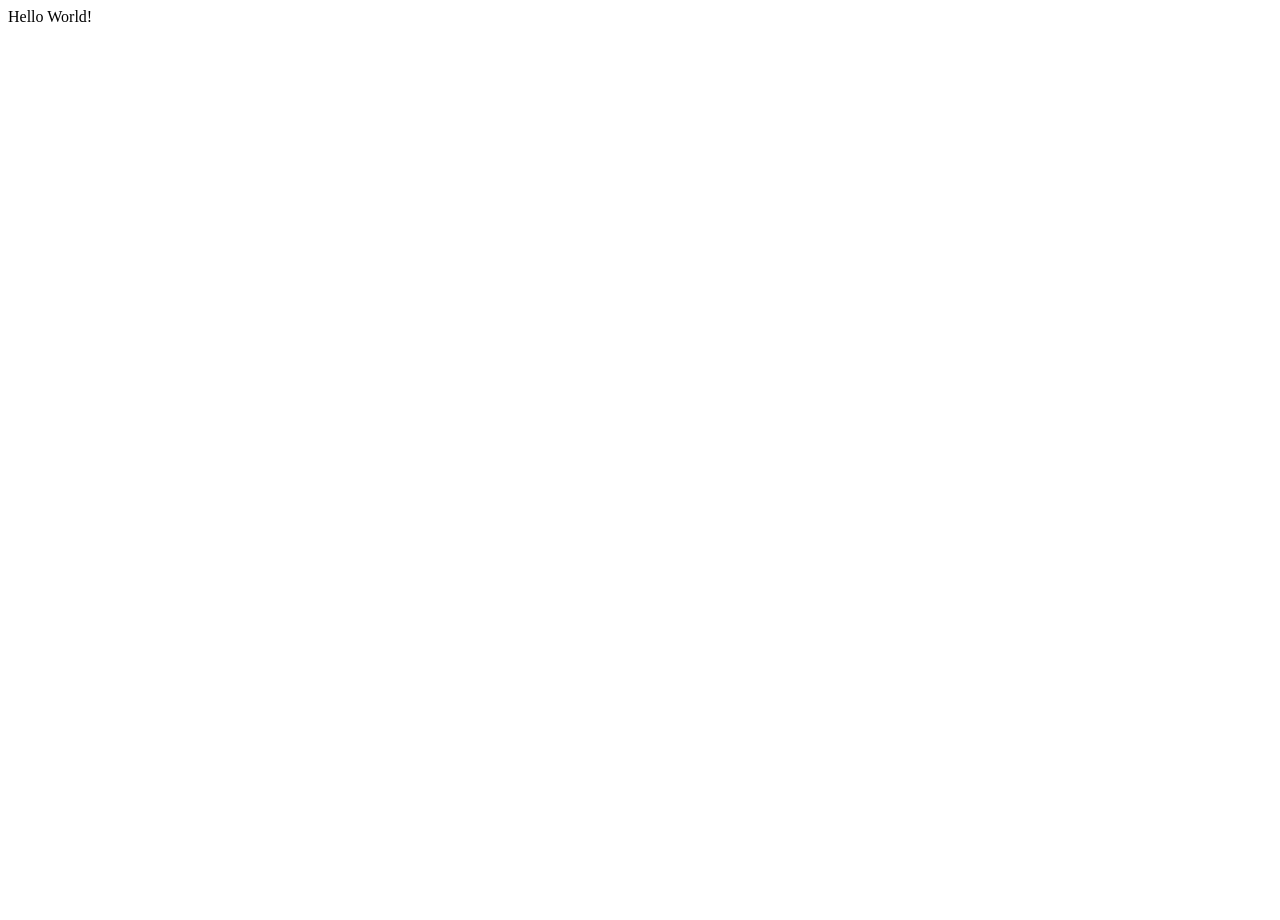
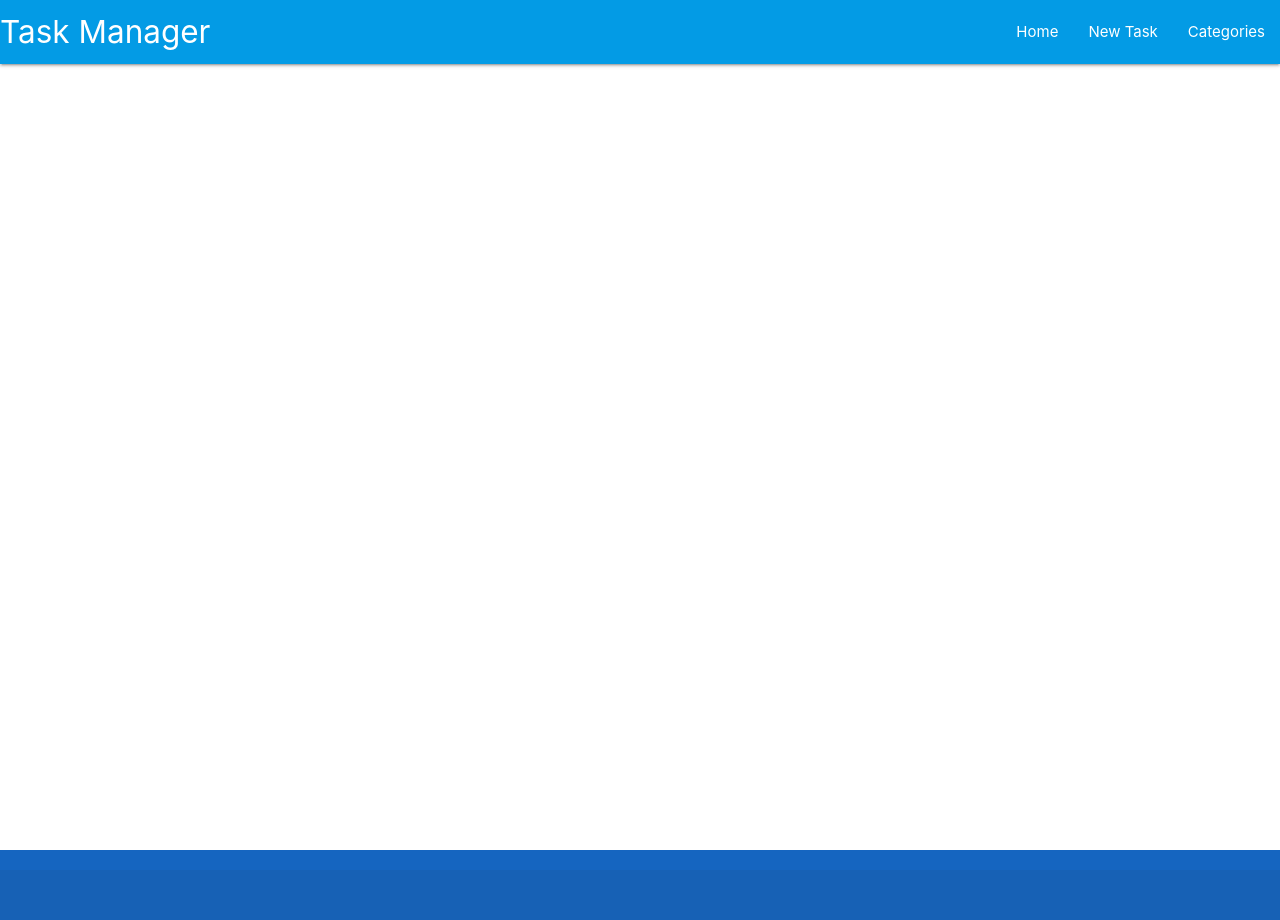
Before and after one commit to Sniffy2019/Hardware-store, a Flask app: page / in a window 1280 px wide. Before the commit the page is almost empty. Run offline with Flask 3, Linux system fonts and the light colour scheme.

Commit message:
changes to files

```diff
--- a/hardware/templates/base.html
+++ b/hardware/templates/base.html
@@ -1,14 +1,56 @@
 <!DOCTYPE html>
 <html lang="en">
 <head>
+
     <meta charset="UTF-8">
     <meta http-equiv="X-UA-Compatible" content="IE=edge">
     <meta name="viewport" content="width=device-width, initial-scale=1.0">
-    <title>Hardware Store</title>
+    <link rel="stylesheet" href="https://cdnjs.cloudflare.com/ajax/libs/font-awesome/5.15.3/css/all.min.css"
+        integrity="sha512-iBBXm8fW90+nuLcSKlbmrPcLa0OT92xO1BIsZ+ywDWZCvqsWgccV3gFoRBv0z+8dLJgyAHIhR35VZc2oM/gI1w=="
+        crossorigin="anonymous" referrerpolicy="no-referrer">
+    <link rel="stylesheet" href="https://cdnjs.cloudflare.com/ajax/libs/materialize/1.0.0/css/materialize.min.css"
+        type="text/css">
+    <link rel="stylesheet" href="{{ url_for('static', filename='css/style.css') }}" type="text/css">
+    <title>Task Manager</title>
 </head>
+
 <body>
 
-    Hello World!
+    <header>
+        <!-- top navbar -->
+        <nav class="light-blue darken-1">
+            <div class="nav-wrapper">
+            <a href="{{ url_for('home') }}" class="brand-logo">Task Manager</a>
+            <a href="#" data-target="mobile-demo" class="sidenav-trigger"><i class="fas fa-bars"></i></a>
+            <ul class="right hide-on-med-and-down">
+                <li><a href="{{ url_for('home') }}">Home</a></li>
+                <li><a href="">New Task</a></li>
+                <li><a href="">Categories</a></li>
+            </ul>
+            </div>
+        </nav>
+
+        <!-- mobile sidenav -->
+        <ul class="sidenav" id="mobile-demo">
+            <li><a href="{{ url_for('home') }}">Home</a></li>
+            <li><a href="">Hardware</a></li>
+            <li><a href="">Categories</a></li>
+        </ul>
+    </header>
+
+    <main class="container">
+        {% block content %}
+        {% endblock %}
+    </main>
+
+    <footer class="page-footer blue darken-3">
+        <div class="footer-copyright">
+
+        </div>
+    </footer>
+
+    <script src="https://cdnjs.cloudflare.com/ajax/libs/materialize/1.0.0/js/materialize.min.js"></script>
+    <script src="{{ url_for('static', filename='js/script.js') }}"></script>
 
 </body>
 </html>
--- /dev/null
+++ b/hardware/templates/shop.html
@@ -0,0 +1,6 @@
+{% extends "base.html" %}
+{% block content %}
+
+<h3 class="light-blue-text text-darken-4 center-align">Shop</h3>
+
+{% endblock %}
--- /dev/null
+++ b/static/css/style.css
@@ -0,0 +1,9 @@
+body {
+    display: flex;
+    min-height: 100vh;
+    flex-direction: column;
+}
+
+main {
+    flex: 1 0 auto;
+}
--- /dev/null
+++ b/static/js/script.js
@@ -0,0 +1,5 @@
+document.addEventListener("DOMContentLoaded", function() {
+    // sidenav initialization
+    let sidenav = document.querySelectorAll(".sidenav");
+    M.Sidenav.init(sidenav);
+});
```
